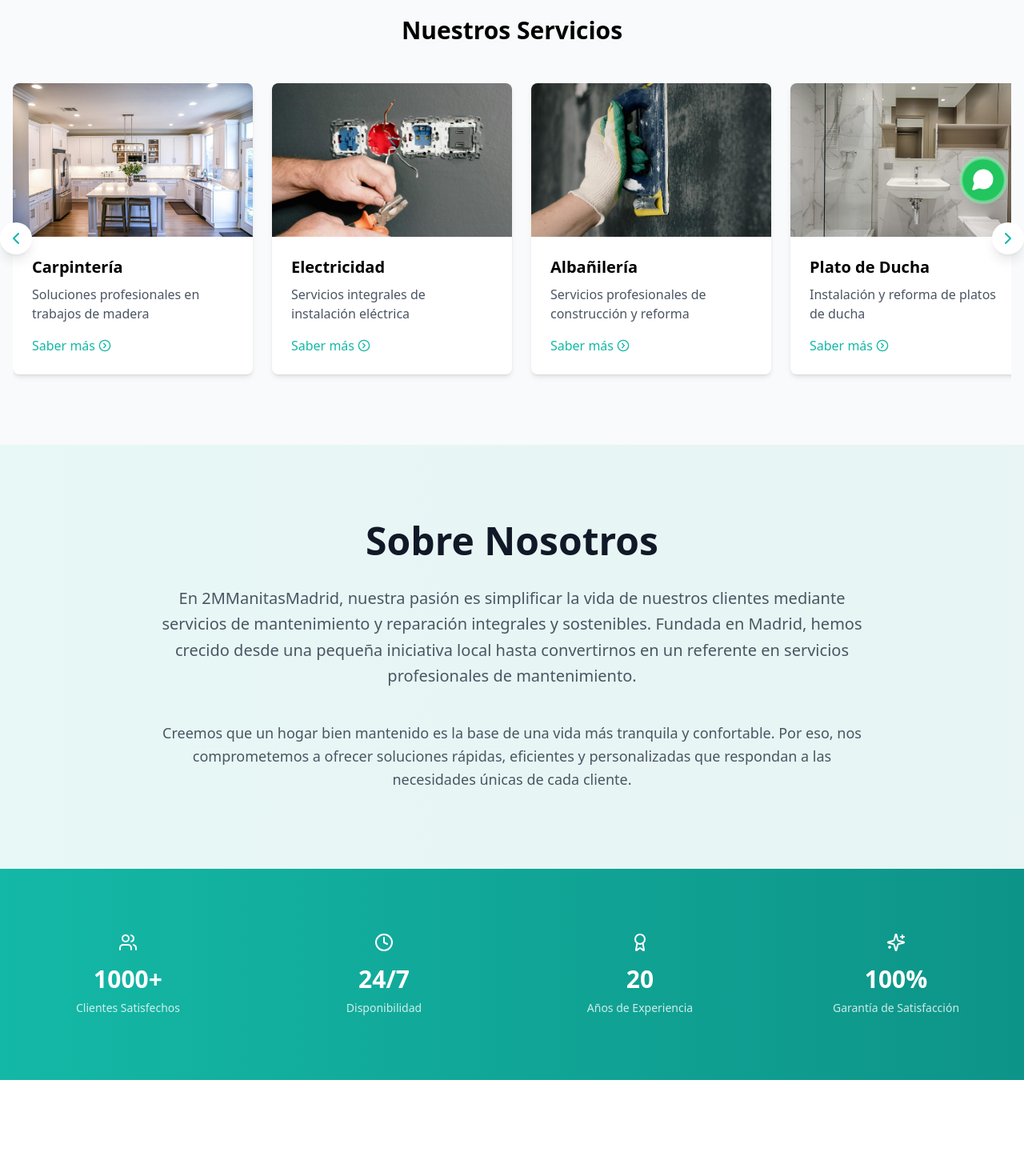
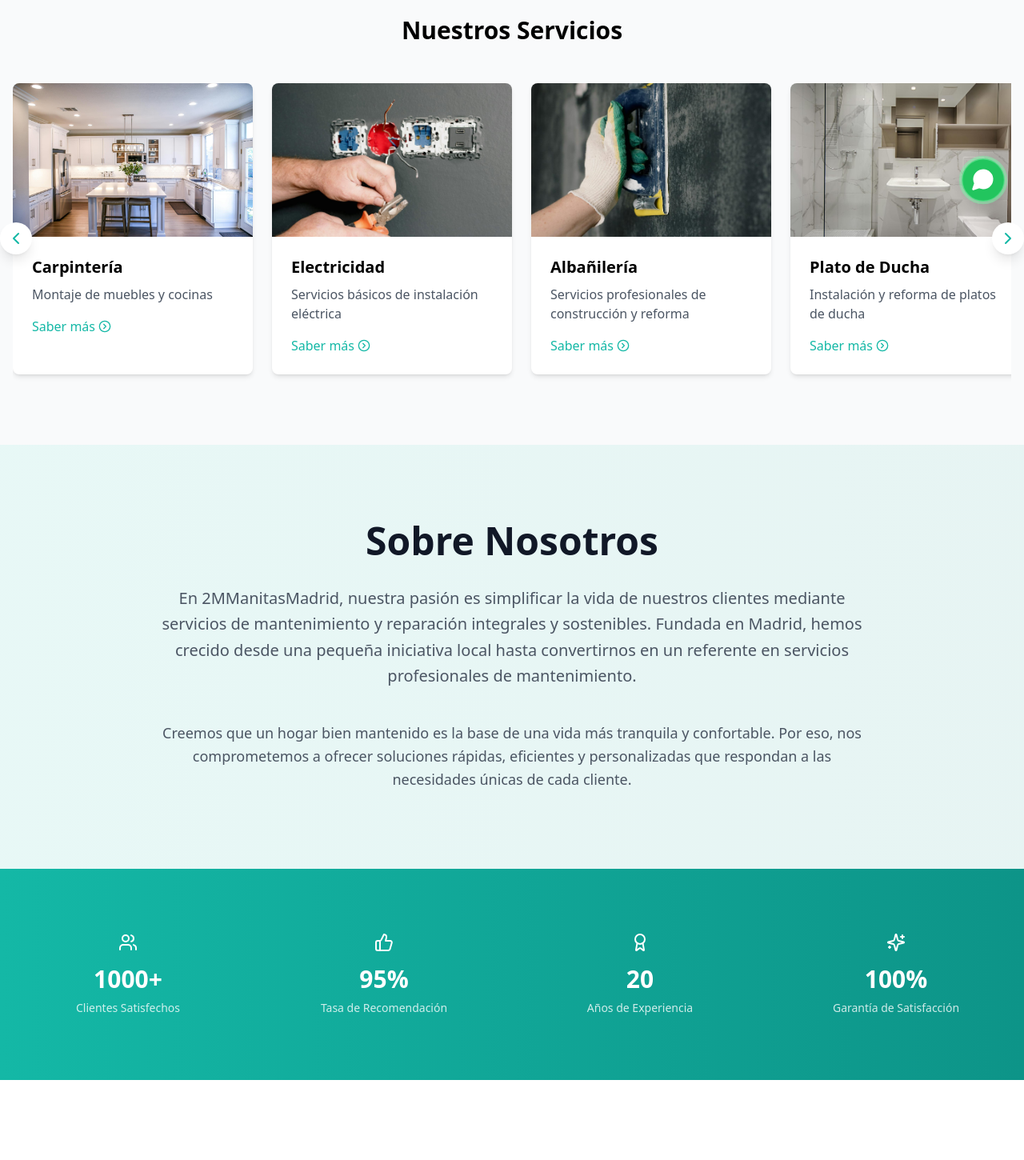
Before and after one commit to LucasOU21/2MManitasIvan, a React (Vite) app: page / in a window 1280 px wide. Shown: the part 524-1974 px from the top of the page at 80% size. Built offline with nearby package versions, Linux system fonts and the light colour scheme.

Commit message:
Small changes to services

```diff
--- a/src/components/AboutUs.jsx
+++ b/src/components/AboutUs.jsx
@@ -1,5 +1,5 @@
 import React from 'react';
-import { Award, Users, Clock, Sparkles } from 'lucide-react';
+import { Award, Users, ThumbsUp, Sparkles } from 'lucide-react';
 
 const AboutUs = () => {
   const stats = [
@@ -9,9 +9,9 @@ const AboutUs = () => {
       label: "Clientes Satisfechos"
     },
     {
-      icon: <Clock className="w-6 h-6" />,
-      number: "24/7",
-      label: "Disponibilidad"
+      icon: <ThumbsUp className="w-6 h-6" />,
+      number: "95%",
+      label: "Tasa de Recomendación"
     },
     {
       icon: <Award className="w-6 h-6" />,
--- a/src/components/Services.jsx
+++ b/src/components/Services.jsx
@@ -25,16 +25,16 @@ import fontaneriaImg3 from '../assets/fontaneria3.jpg';
 const services = [
   {
     title: "Carpintería",
-    description: "Soluciones profesionales en trabajos de madera",
+    description: "Montaje de muebles y cocinas",
     image: carpinteriaImg1,
-    details: "Servicio completo de carpintería para todo tipo de necesidades. Instalamos y reparamos puertas, ventanas, armarios empotrados y muebles a medida. Trabajamos con diversos materiales (madera maciza, MDF, contrachapado) y ofrecemos restauración de muebles antiguos. Todos nuestros trabajos están garantizados y utilizamos materiales sostenibles de primera calidad."
+    details: "Servicio especializado en montaje de cocinas y muebles de Ikea, Leroy Merlin y otras tiendas. Instalamos con precisión y profesionalidad todo tipo de mobiliario, asegurando un ajuste perfecto y máxima estabilidad. Nuestro equipo cuenta con las herramientas y experiencia necesarias para realizar un montaje rápido y eficiente, ahorrándole tiempo y complicaciones."
   },
   {
     title: "Electricidad",
-    description: "Servicios integrales de instalación eléctrica",
+    description: "Servicios básicos de instalación eléctrica",
     images: [electricidadImg1, electricidadImg2, electricidadImg3],
     image: electricidadImg1,
-    details: "Electricistas certificados para instalaciones completas, reparación de averías y sustitución de cuadros eléctricos. Ofrecemos soluciones modernas como iluminación LED de bajo consumo y domótica. Realizamos revisiones de seguridad, certificados eléctricos y boletines para compañías. Todos nuestros trabajos cumplen con la normativa vigente para garantizar su seguridad."
+    details: "Servicios básicos de electricidad para el hogar. Nos especializamos en instalación y reparación de interruptores, bombillas, sistemas de iluminación LED y otros componentes eléctricos esenciales. Realizamos trabajos sencillos pero fundamentales para el buen funcionamiento y seguridad de su hogar, con la calidad y profesionalidad que caracterizan todos nuestros servicios."
   },
   {
     title: "Albañilería",
@@ -52,10 +52,10 @@ const services = [
   },
   {
     title: "Tarima",
-    description: "Instalación y mantenimiento de tarimas",
+    description: "Instalación de tarimas y rodapiés",
     images: [tarimaImg1, tarimaImg2],
     image: tarimaImg1,
-    details: "Expertos en instalación y mantenimiento de tarimas. Ofrecemos: colocación de tarima flotante y maciza, tarimas para exteriores, lijado y barnizado, reparación de tablas dañadas y nivelación de superficies. Trabajamos con maderas naturales y composites para exteriores, con tratamientos antihumedad y protección UV. Asesoramiento personalizado para elegir el material ideal para su espacio."
+    details: "Instalación profesional de tarimas flotantes, macizas y rodapiés para todo tipo de espacios. Trabajamos con diversos materiales para adaptarnos a sus necesidades y presupuesto. Nuestro servicio incluye la preparación de la superficie, colocación de material aislante, instalación precisa de la tarima y acabado con rodapiés a juego. Garantizamos un resultado duradero, estético y de calidad."
   },
   {
     title: "Pladur",
@@ -66,10 +66,10 @@ const services = [
   },
   {
     title: "Mudanzas",
-    description: "Servicio profesional de mudanzas",
+    description: "Servicio de mudanzas para particulares",
     images: [mudanzasImg1],
     image: mudanzasImg1,
-    details: "Servicio de mudanzas completo para particulares y empresas. Ofrecemos: desmontaje profesional, embalaje seguro de objetos frágiles, transporte con vehículos adaptados, montaje en el nuevo domicilio y colocación según sus indicaciones. Disponemos de materiales de calidad y ofrecemos servicios complementarios como almacenaje temporal. Todos nuestros operarios están formados en manipulación de cargas."
+    details: "Servicio de mudanzas exclusivamente para particulares. Ofrecemos un servicio completo que incluye embalaje, transporte y desembalaje de sus pertenencias con el máximo cuidado. Nuestro equipo se encarga de todo el proceso, utilizando materiales de protección adecuados y técnicas profesionales para garantizar que todos sus objetos lleguen en perfecto estado a su nuevo hogar."
   },
   {
     title: "Pintura",
@@ -83,7 +83,7 @@ const services = [
     description: "Soluciones en fontanería",
     images: [fontaneriaImg1, fontaneriaImg2, fontaneriaImg3],
     image: fontaneriaImg1,
-    details: "Fontaneros profesionales para instalaciones y reparaciones. Servicios de instalación y reparación de grifería, cisternas y sanitarios, detección de fugas, mantenimiento de calentadores, renovación de tuberías y desatascos. Trabajamos con materiales de primera calidad y ofrecemos servicio de emergencia 24/7. Realizamos revisiones preventivas para evitar problemas futuros y proporcionamos presupuestos sin compromiso."
+    details: "Fontaneros profesionales para instalaciones y reparaciones. Servicios de instalación y reparación de grifería, cisternas y sanitarios, detección de fugas, mantenimiento de calentadores, renovación de tuberías y desatascos. Trabajamos con materiales de primera calidad y proporcionamos presupuestos sin compromiso para solucionar sus problemas de fontanería de forma eficiente y duradera."
   }
 ];
 
```
